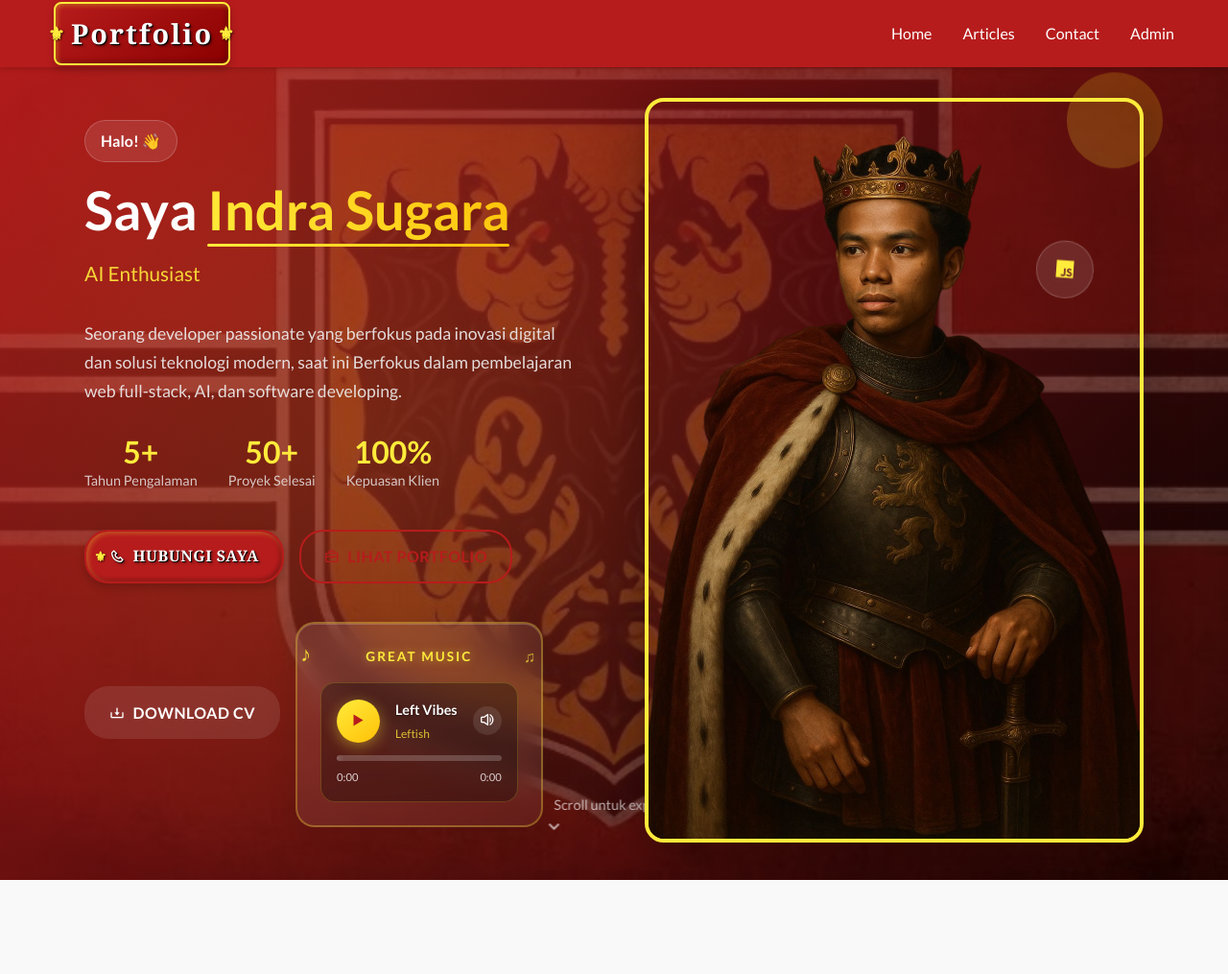
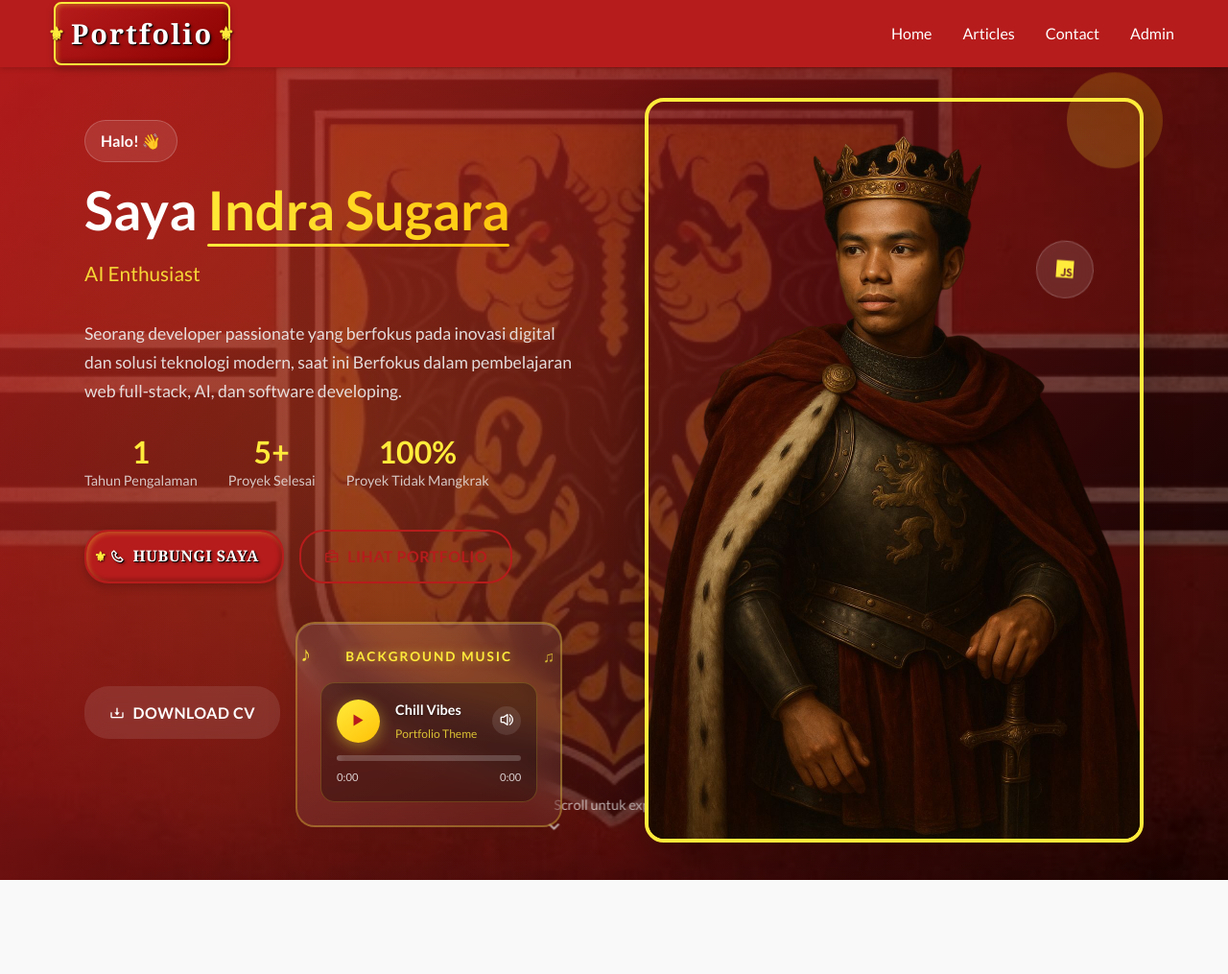
Before and after one commit to IndraSugara/myporto, a PHP site: page / in a window 1280 px wide. Shown: the top 1015 px of the page at 96% size. Run offline with PHP 8.4, Linux system fonts and the light colour scheme; data comes from the database, SQL or seed files in the repository.

Commit message:
Update index.php

```diff
--- a/index.php
+++ b/index.php
@@ -64,20 +64,20 @@ try {
                 <p class="hero-description"><?php echo htmlspecialchars($profile['bio']); ?></p>
                 <div class="hero-stats">
                     <div class="stat-item">
-                        <span class="stat-number">5+</span>
+                        <span class="stat-number">1</span>
                         <span class="stat-label">Tahun Pengalaman</span>
                     </div>
                     <div class="stat-item">
-                        <span class="stat-number">50+</span>
+                        <span class="stat-number">5+</span>
                         <span class="stat-label">Proyek Selesai</span>
                     </div>
                     <div class="stat-item">
                         <span class="stat-number">100%</span>
-                        <span class="stat-label">Kepuasan Klien</span>
+                        <span class="stat-label">Proyek Tidak Mangkrak</span>
                     </div>
                 </div>
                 <div class="hero-buttons">
-                    <a href="#contact" class="btn btn-primary">
+                    <a href="contact.php" class="btn btn-primary">
                         <i class="bx bx-phone"></i>
                         Hubungi Saya
                     </a>
@@ -91,15 +91,15 @@ try {
                     </a>
                     <div class="hero-audio-player">
                         <div class="audio-player-container" id="audioPlayerContainer">
-                            <div class="audio-player-header">Great Music</div>
+                            <div class="audio-player-header">Background Music</div>
                             <div class="custom-audio-player">
                                 <div class="audio-controls">
                                     <button class="play-pause-btn" id="playPauseBtn">
                                         <i class="bx bx-play"></i>
                                     </button>
                                     <div class="audio-info">
-                                        <div class="audio-title">Left Vibes</div>
-                                        <div class="audio-artist">Leftish</div>
+                                        <div class="audio-title">Chill Vibes</div>
+                                        <div class="audio-artist">Portfolio Theme</div>
                                     </div>
                                     <button class="volume-control" id="volumeBtn">
                                         <i class="bx bx-volume-full"></i>
@@ -360,4 +360,3 @@ try {
     </section>
 
 <?php include 'footer.php'; ?>
-</replit_final_file>
```
